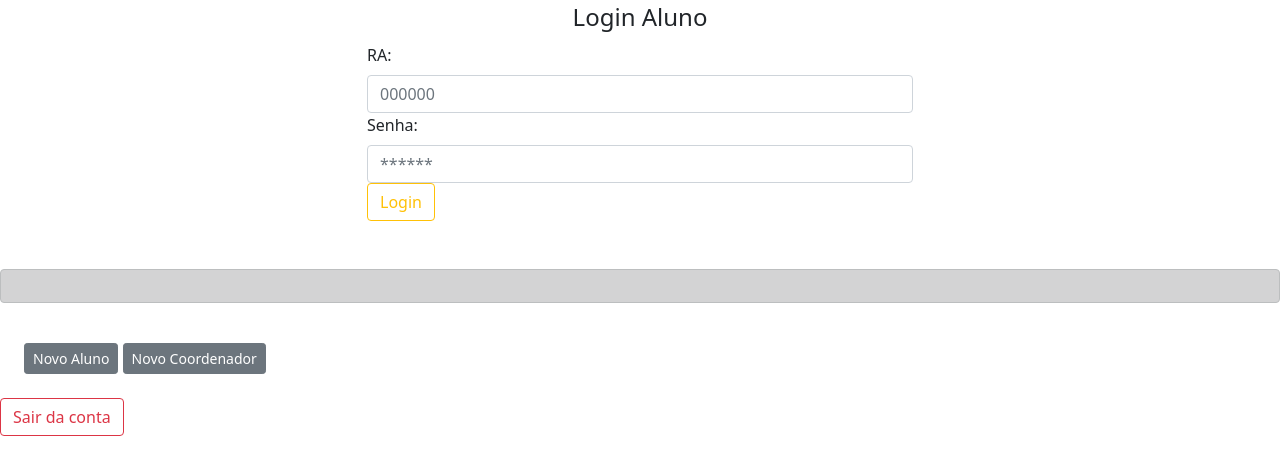
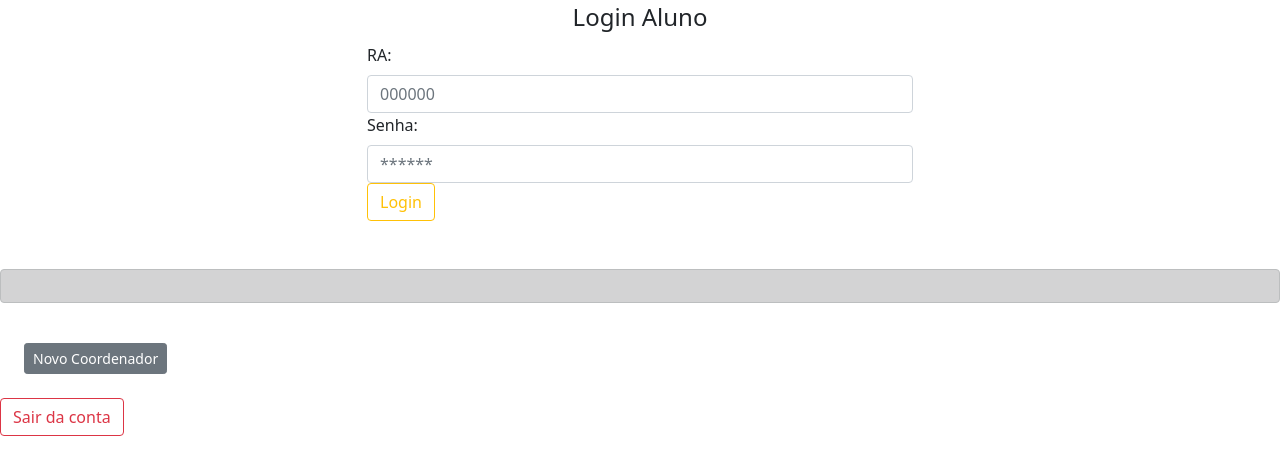
Before and after one commit to fabiop87/Sistema_Eventos, a PHP site: page / in a window 1280 px wide. Shown: the part 49-524 px from the top of the page. Run offline with PHP 8.4, Linux system fonts and the light colour scheme.

Commit message:
Update index.php

```diff
--- a/index.php
+++ b/index.php
@@ -99,7 +99,7 @@ if (isset($_SESSION['idCoordenador'])) {
     <?php include_once('./Views/MensagemGET.php') ?>
 
     <div class="row-gap-4 p-4">
-        <a class="btn btn-secondary btn-sm" href="CadastroAluno.php">Novo Aluno</a>
+        <!-- <a class="btn btn-secondary btn-sm" href="CadastroAluno.php">Novo Aluno</a> -->
         <a class="btn btn-secondary btn-sm" href="CadastroCoord.php">Novo Coordenador</a>
 
     </div>
```
